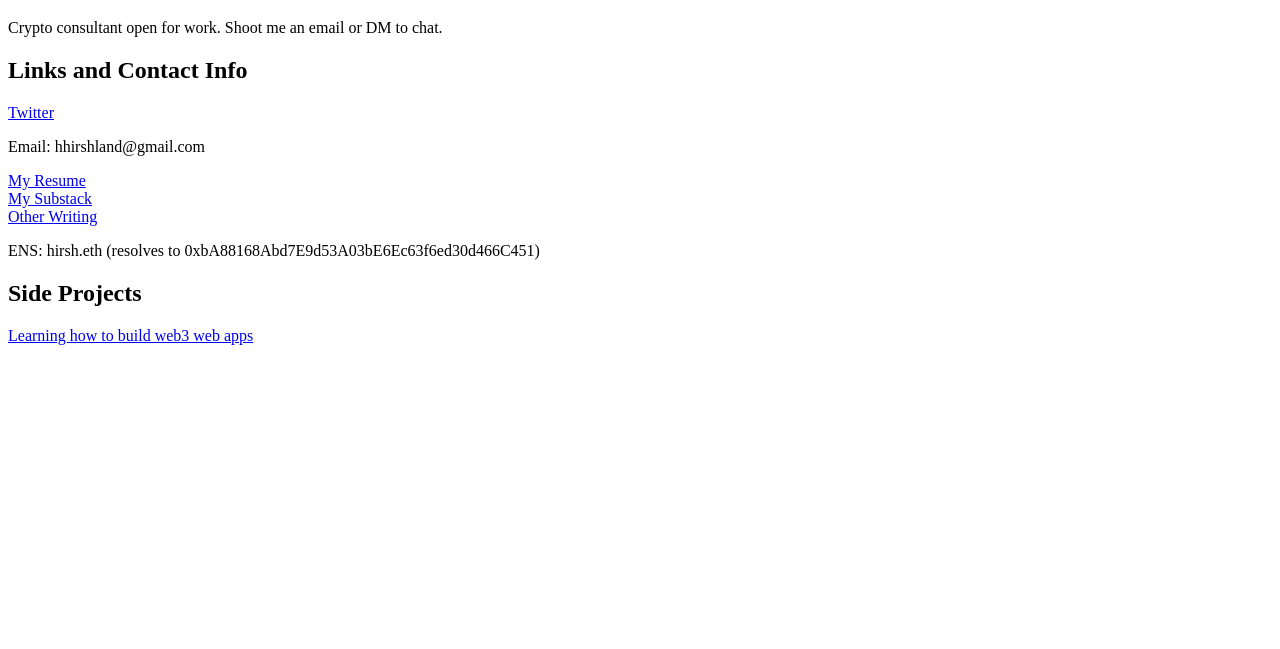
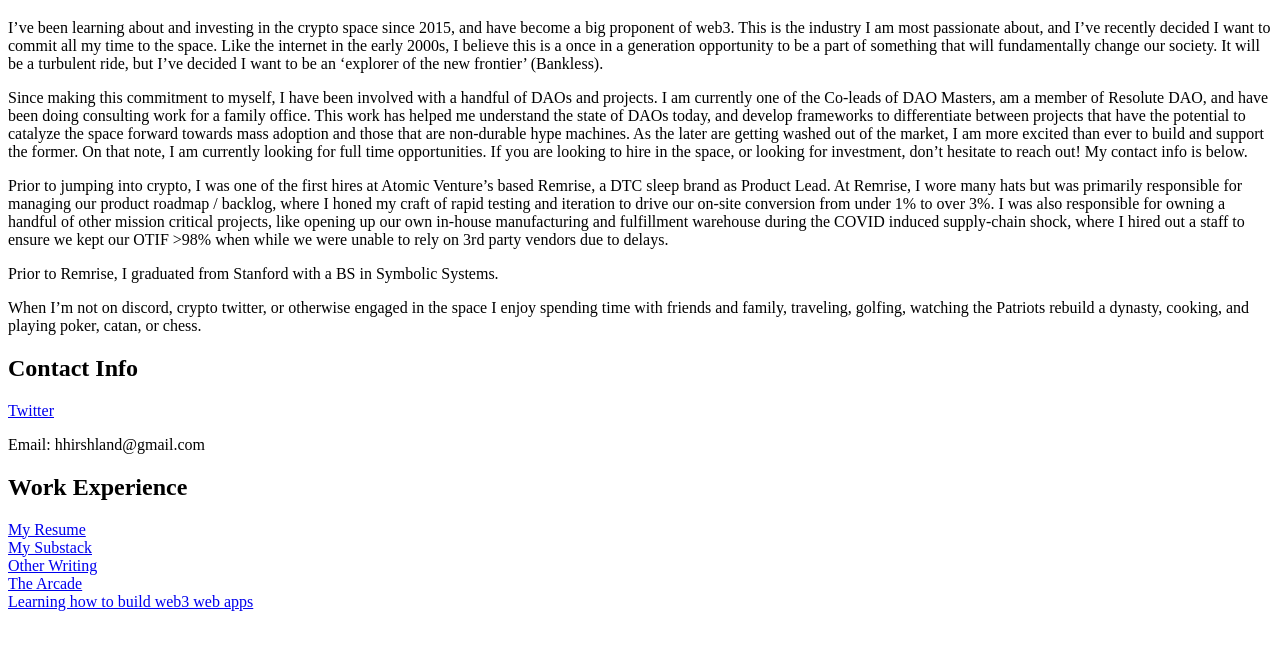
Before and after one commit to hhirshland/mypersonalsite, a plain HTML site: page index.html in a window 1280 px wide. Shown: the part 61-710 px from the top of the page. Drawn offline with Linux system fonts and the light colour scheme.

Commit message:
Update index.html
adding in bio + work experience

```diff
--- a/index.html
+++ b/index.html
@@ -4,20 +4,30 @@
 </head>
 <body>
     <h1>Henry Hirshland</h1>
-    <p>Crypto consultant open for work.  Shoot me an email or DM to chat.</p>
+    <p>I’ve been learning about and investing in the crypto space since 2015, and have become a big proponent of web3.  This is the industry I am most passionate about, and I’ve recently decided I want to commit all my time to the space.  Like the internet in the early 2000s, I believe this is a once in a generation opportunity to be a part of something that will fundamentally change our society.  It will be a turbulent ride, but I’ve decided I want to be an ‘explorer of the new frontier’ (Bankless). </p>
+
+    <p>Since making this commitment to myself, I have been involved with a handful of DAOs and projects.  I am currently one of the Co-leads of DAO Masters, am a member of Resolute DAO, and have been doing consulting work for a family office.  This work has helped me understand the state of DAOs today, and develop frameworks to differentiate between projects that have the potential to catalyze the space forward towards mass adoption and those that are non-durable hype machines.  As the later are getting washed out of the market, I am more excited than ever to build and support the former.  On that note, I am currently looking for full time opportunities.  If you are looking to hire in the space, or looking for investment, don’t hesitate to reach out!  My contact info is below.</p>
+
+    <p>Prior to jumping into crypto, I was one of the first hires at Atomic Venture’s based Remrise, a DTC sleep brand as Product Lead.  At Remrise, I wore many hats but was primarily responsible for managing our product roadmap / backlog, where I honed my craft of rapid testing and iteration to drive our on-site conversion from under 1% to over 3%.  I was also responsible for owning a handful of other mission critical projects, like opening up our own in-house manufacturing and fulfillment warehouse during the COVID induced supply-chain shock, where I hired out a staff to ensure we kept our OTIF >98% when while we were unable to rely on 3rd party vendors due to delays. </p>
+
+    <p>Prior to Remrise, I graduated from Stanford with a BS in Symbolic Systems.</p>
+
+    <p>When I’m not on discord, crypto twitter, or otherwise engaged in the space I enjoy spending time with friends and family, traveling, golfing, watching the Patriots rebuild a dynasty, cooking, and playing poker, catan, or chess.</p>
 
 
-    <h2>Links and Contact Info</h2>
+    <h2>Contact Info</h2>
     <a href="https://twitter.com/henryhirshland">Twitter</a>
     <p>Email: hhirshland@gmail.com</p>
 
+    <h2>Work Experience</h2>
     <a href="https://docs.google.com/document/d/11y_g3ArHwk-56FdSqKIUpjYaV5F8FSo1iW0Ms0B-9GQ/edit">My Resume</a>
     <br>
     <a href="https://henryhirshland.substack.com/">My Substack</a>
     <br>
     <a href="https://www.notion.so/cf3a868626f14e0ca28e632e2e9581b5?v=002eea1dcaab41e9be16adf8a64c1075">Other Writing</a>
-    <p> ENS: hirsh.eth (resolves to 0xbA88168Abd7E9d53A03bE6Ec63f6ed30d466C451)
-    <h2>Side Projects</h2>
+    <br>
+    <a href="https://periodic-clipper-194.notion.site/Arcade-03be5d1f2a4e4e578b7ab99617cfb4ed">The Arcade</a>
+    <br>
     <a href="https://henrysplayground.xyz/">Learning how to build web3 web apps</a>
 </body>
 </html>
```
